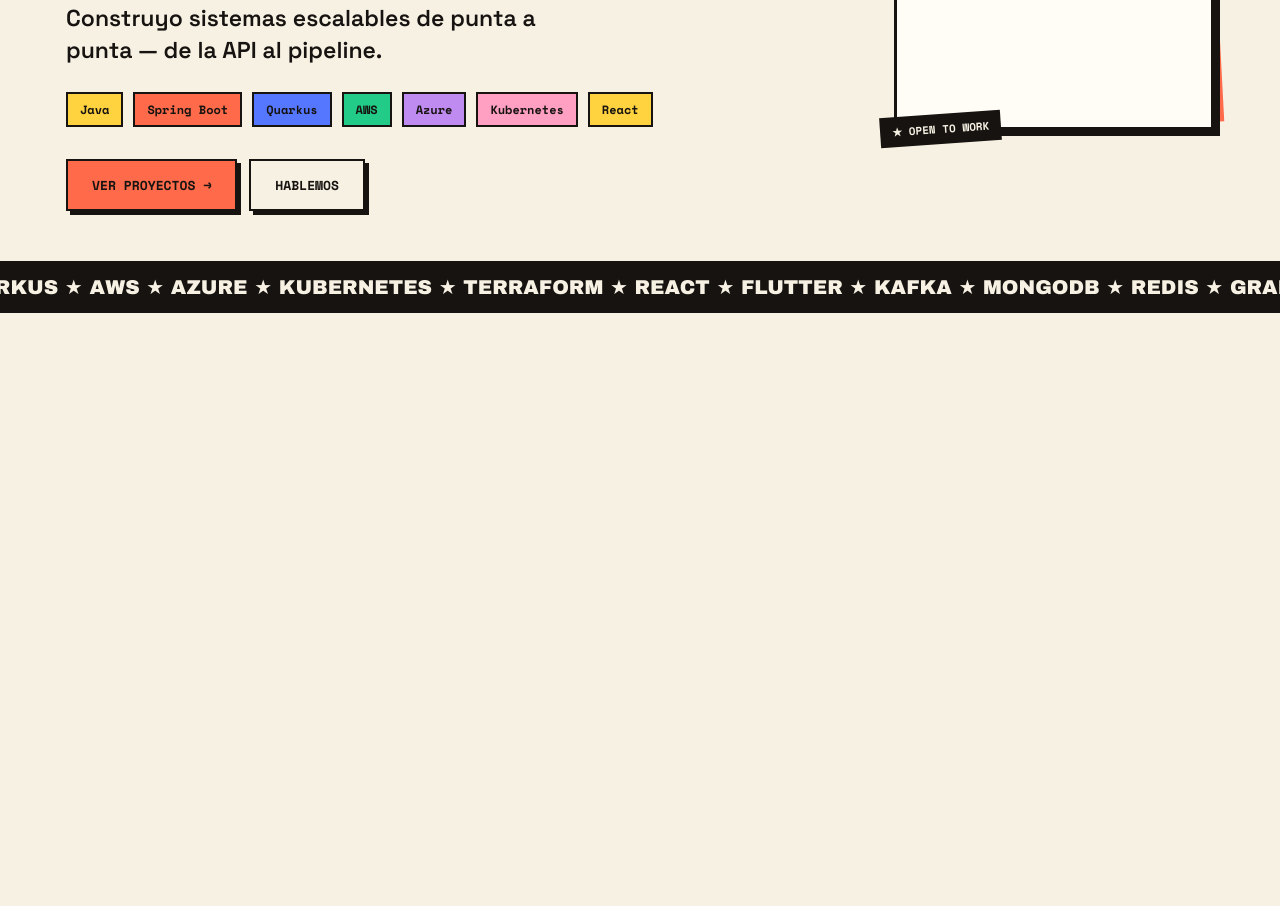
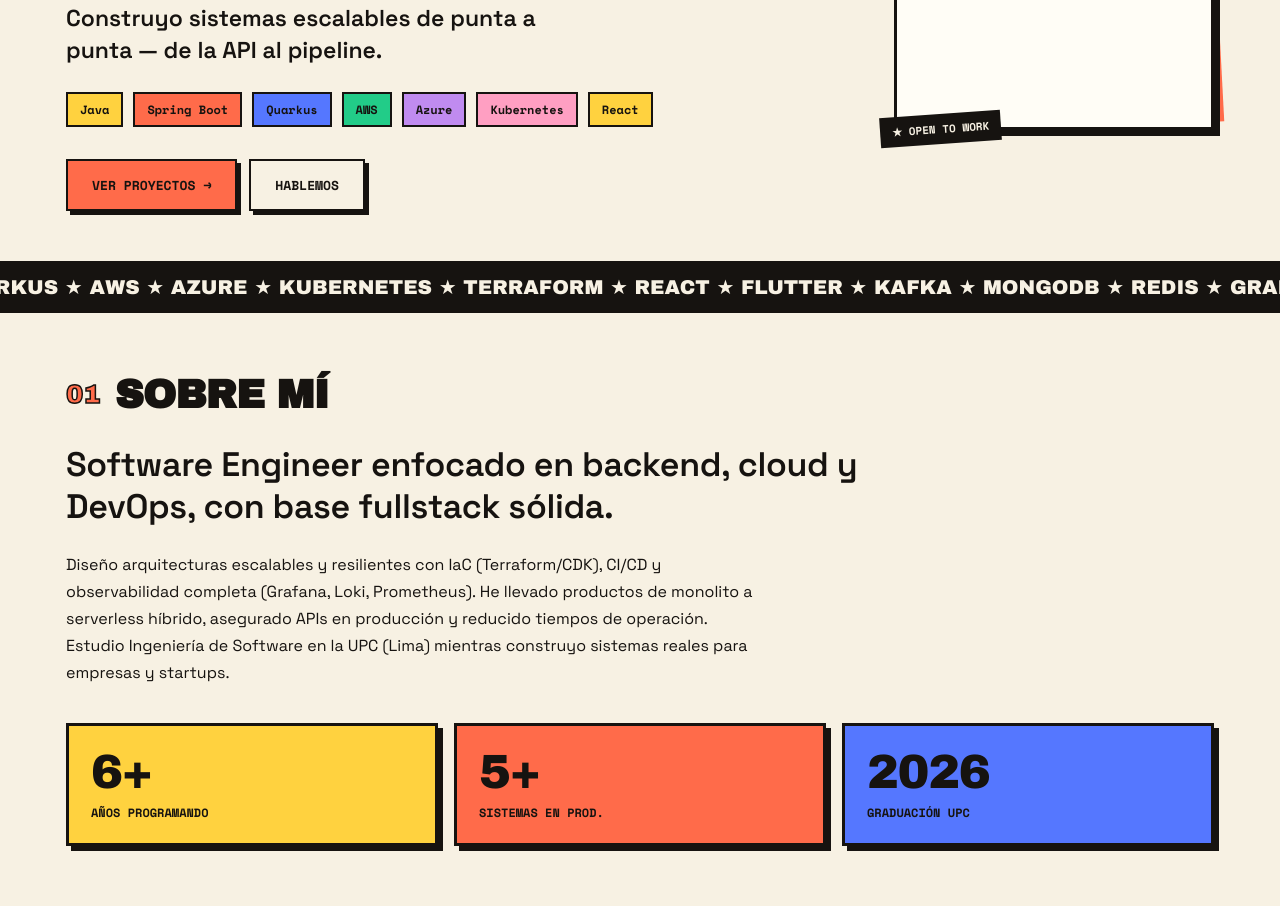
Before and after one commit to Ryzeon/ryz-portafolio, an Astro site: page / in a window 1280 px wide. Shown: the part 474-1380 px from the top of the page. Before the commit the page ends 800 px from the top, so only its background shows below. Built offline with nearby package versions, Linux system fonts and the light colour scheme; Astro itself is replaced by a stand-in of ours.

Commit message:
feat: add about section with stats

```diff
--- /dev/null
+++ b/src/components/About.astro
@@ -0,0 +1,86 @@
+---
+import SectionHeading from './SectionHeading.astro'
+import type { UIStrings } from '../i18n/types'
+import type { Stat } from '../data/portfolio'
+
+interface Props {
+  ui: UIStrings
+  stats: Stat[]
+}
+
+const { ui, stats } = Astro.props
+---
+
+<section id="about" class="pf-container pf-section">
+  <SectionHeading number="01" title={ui.aboutLabel} />
+  <p class="about__lead">{ui.aboutLead}</p>
+  <p class="about__body">{ui.aboutBody}</p>
+
+  <div class="about__stats">
+    {
+      stats.map((stat) => (
+        <div class="about__stat" style={`background:${stat.color}`}>
+          <div class="about__stat-value">{stat.value}</div>
+          <div class="about__stat-label">{stat.label}</div>
+        </div>
+      ))
+    }
+  </div>
+</section>
+
+<style>
+  .about__lead {
+    font-weight: 600;
+    font-size: clamp(22px, 3vw, 34px);
+    line-height: 1.25;
+    letter-spacing: -0.01em;
+    margin-bottom: 22px;
+    max-width: 900px;
+  }
+
+  .about__body {
+    font-size: 16px;
+    line-height: 1.7;
+    max-width: 700px;
+  }
+
+  .about__stats {
+    display: grid;
+    grid-template-columns: 1fr;
+    gap: 16px;
+    margin-top: 36px;
+  }
+
+  .about__stat {
+    border: 3px solid var(--pf-ink);
+    padding: 22px;
+    box-shadow: 5px 5px 0 var(--pf-ink);
+  }
+
+  .about__stat-value {
+    font-family: var(--pf-font-display);
+    font-size: 48px;
+    line-height: 1;
+    letter-spacing: -0.03em;
+  }
+
+  .about__stat-label {
+    font-family: var(--pf-font-mono);
+    font-size: 12px;
+    font-weight: 700;
+    text-transform: uppercase;
+    margin-top: 8px;
+  }
+
+  @media (min-width: 480px) {
+    .about__stats {
+      grid-template-columns: repeat(2, 1fr);
+    }
+  }
+
+  @media (min-width: 720px) {
+    .about__stats {
+      grid-template-columns: repeat(3, 1fr);
+    }
+  }
+</style>
--- /dev/null
+++ b/src/components/SectionHeading.astro
@@ -0,0 +1,36 @@
+---
+interface Props {
+  number: string
+  title: string
+}
+
+const { number, title } = Astro.props
+---
+
+<div class="heading">
+  <span class="heading__number">{number}</span>
+  <h2 class="heading__title">{title}</h2>
+</div>
+
+<style>
+  .heading {
+    display: flex;
+    align-items: center;
+    gap: 14px;
+    margin-bottom: 28px;
+  }
+
+  .heading__number {
+    font-family: var(--pf-font-display);
+    font-size: 26px;
+    color: var(--pf-primary);
+    -webkit-text-stroke: 1.5px var(--pf-ink);
+  }
+
+  .heading__title {
+    font-family: var(--pf-font-display);
+    font-size: clamp(24px, 4vw, 40px);
+    text-transform: uppercase;
+    letter-spacing: -0.02em;
+  }
+</style>
--- a/src/pages/index.astro
+++ b/src/pages/index.astro
@@ -3,6 +3,7 @@ import BaseLayout from '../layouts/BaseLayout.astro'
 import Nav from '../components/Nav.astro'
 import Hero from '../components/Hero.astro'
 import Marquee from '../components/Marquee.astro'
+import About from '../components/About.astro'
 import { getUI } from '../i18n'
 import { getPortfolio } from '../data/portfolio'
 
@@ -19,4 +20,5 @@ const data = getPortfolio(lang)
   <Nav lang={lang} ui={ui} />
   <Hero ui={ui} chips={data.heroChips} />
   <Marquee text={data.marquee} />
+  <About ui={ui} stats={data.stats} />
 </BaseLayout>
```
